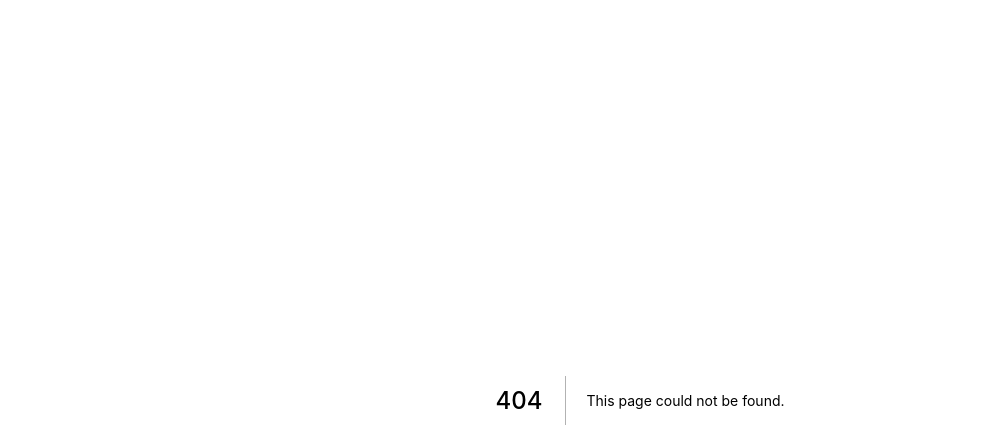
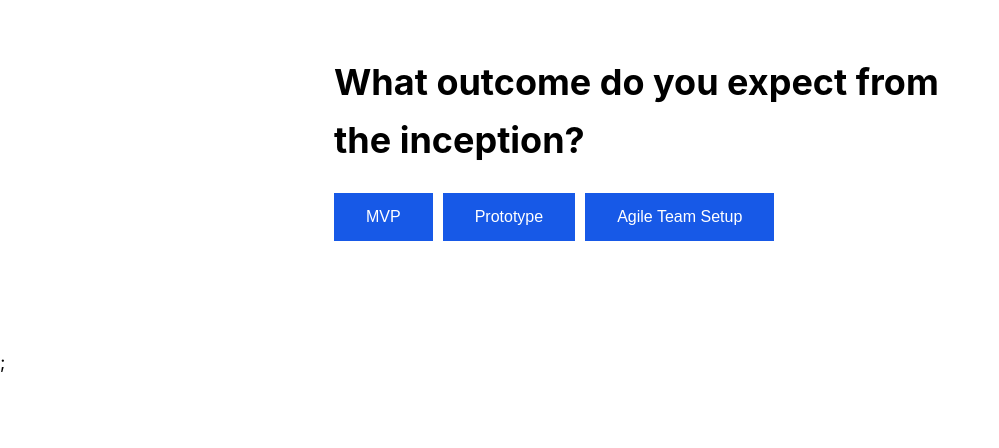
Before and after one commit to Inceptionize/inceptionize, a Next.js app: page /Outcome in a window 1280 px wide. Before the commit this address had no page. Shown: the top 448 px of the page, without its empty margins (0-999 px from the left). Built offline with nearby package versions, Linux system fonts and the light colour scheme.

Commit message:
Add outcome question to the decision tree

```diff
--- /dev/null
+++ b/components/OutcomeChoice.tsx
@@ -0,0 +1,33 @@
+import React, { ReactElement } from "react";
+import Link from "next/link";
+import styles from "../styles/decisionTree.module.scss";
+
+function OutcomeChoice(): ReactElement {
+  return (
+    <div>
+      <button className={styles.decisionButton}>
+        <Link href="/coming-soon">
+          <a href="/coming-soon" className={styles.decisionButtonLabel}>
+            MVP
+          </a>
+        </Link>
+      </button>
+      <button className={styles.decisionButton}>
+        <Link href="/coming-soon">
+          <a href="/coming-soon" className={styles.decisionButtonLabel}>
+            Prototype
+          </a>
+        </Link>
+      </button>
+      <button className={styles.decisionButton}>
+        <Link href="/coming-soon">
+          <a href="/coming-soon" className={styles.decisionButtonLabel}>
+            Agile Team Setup
+          </a>
+        </Link>
+      </button>
+    </div>
+  );
+}
+
+export default OutcomeChoice;
--- /dev/null
+++ b/pages/Outcome.tsx
@@ -0,0 +1,14 @@
+import React, { ReactElement } from "react";
+import Layout from "../components/Layout";
+import OutcomeChoice from "../components/OutcomeChoice";
+
+function Outcome(): ReactElement {
+  return (
+    <Layout>
+      <h1>What outcome do you expect from the inception?</h1>
+      <OutcomeChoice></OutcomeChoice>
+    </Layout>
+  );
+}
+
+export default Outcome;
--- /dev/null
+++ b/styles/decisionTree.module.scss
@@ -0,0 +1,25 @@
+.decisionButton{
+    background-color: rgb(23, 89, 231); /* Green */
+  border: none;
+  color: white;
+  padding: 15px 32px;
+  text-align: center;
+  text-decoration: none;
+  display: inline-block;
+  font-size: 16px;
+  margin-right: 10px;
+}
+
+.decisionButtonLabel {
+    color: white;
+}
+
+.decisionButtonLabel:hover {
+  text-decoration: none;
+}
+
+@media only screen and (max-width: 600px) {
+    .decisionButton {
+      margin-top: 10px;
+    }
+  }
```
